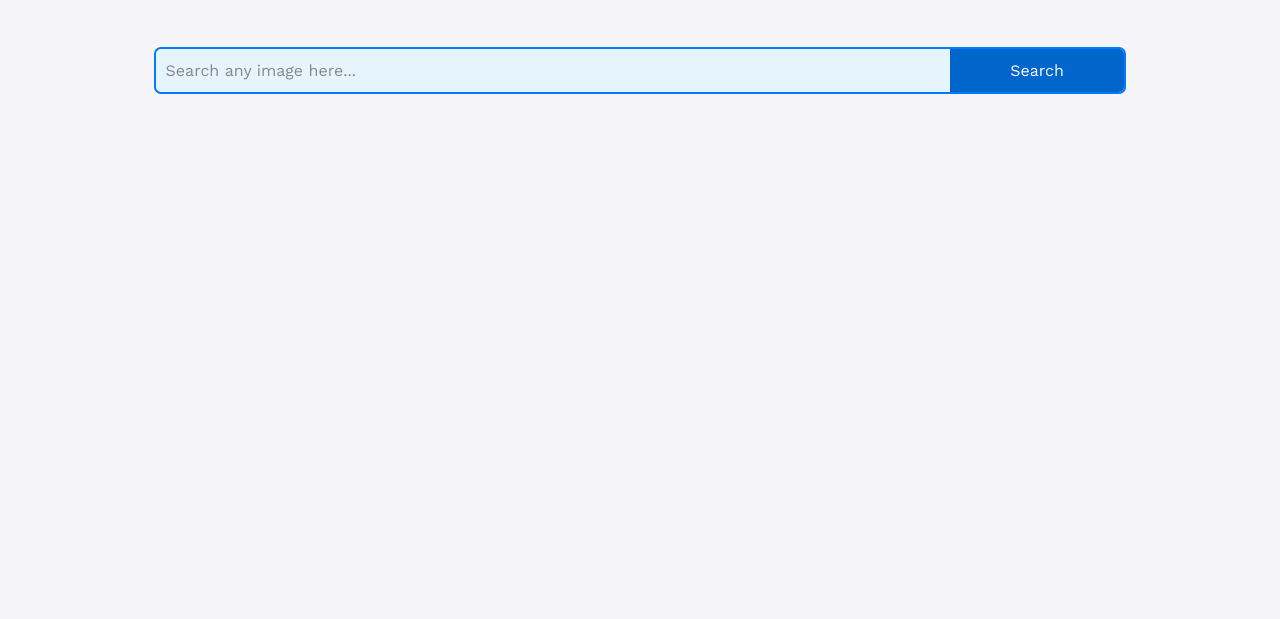
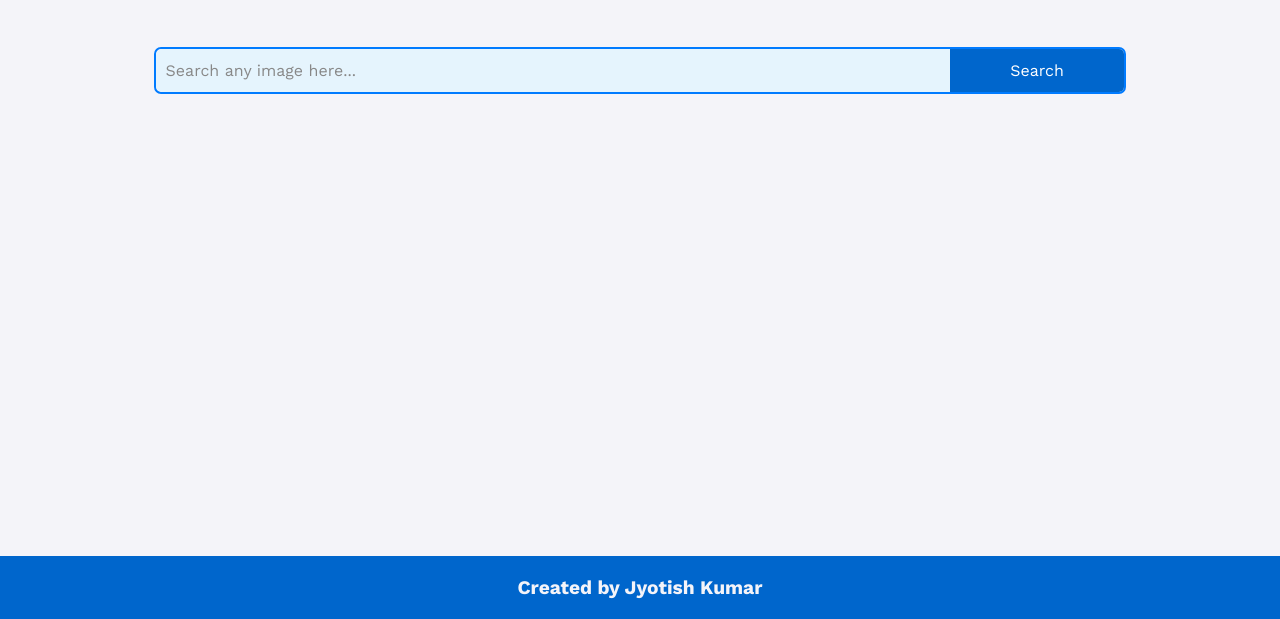
Before and after one commit to jyo30kumar/image-search-engine, a plain HTML site: page index.html in a window 1280 px wide. Shown: the part 181-800 px from the top of the page. Drawn offline with Linux system fonts and the light colour scheme.

Commit message:
add footer

```diff
--- a/index.html
+++ b/index.html
@@ -18,6 +18,7 @@
             <button id="showMore" class="show-more hide">Show More</button>
         </div>
     </div>
+    <footer><p>Created by Jyotish Kumar</p></footer>
     <script src="./index.js"></script>
 </body>
 </html>
--- a/public/style.css
+++ b/public/style.css
@@ -44,8 +44,10 @@ body{
     margin: 0;
     padding: 0;
     background-color: #F4F4F9;
+    position: relative;
     display: flex;
     justify-content: center;
+    height: 100vh;
 }
 .hero{
     width: 100%;
@@ -54,6 +56,7 @@ body{
     align-items: center;
     justify-content: flex-start;
     gap: 50px;
+    overflow: auto;
 }
 h1{
     color: #1B263B;
@@ -146,7 +149,7 @@ button{
 .gallery a:hover .desc{
     transform: translateY(-10px) scale(1);
     opacity: 0.8;
-    width: 98%;
+    width: 95%;
 }
 
 /* css for show-more button  */
@@ -161,6 +164,20 @@ button{
     display: none;
 }
 
+/* footer section  */
+footer{
+    position: absolute;
+    bottom: 0%;
+    width: 100%;
+    display: flex;
+    justify-content: center;
+    background-color: #0066CC;
+    padding: 20px;
+    color: #F4F4F9;
+    font-weight: bold;
+    margin-bottom: 0;
+    font-size: 1.2rem;
+}
 
 /* media queries for responsive website  */
 @media (max-width:599px){
@@ -183,6 +200,10 @@ button{
     .gallery img{
         height: 200px;
         object-fit: cover;
+    }
+
+    footer{
+        font-size: 1rem;
     }
 }
 @media (min-width:599px){
```
